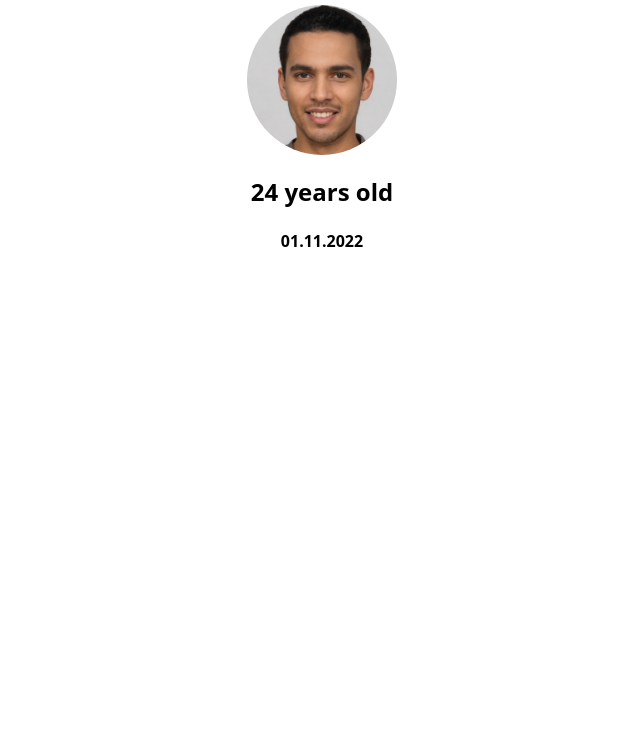
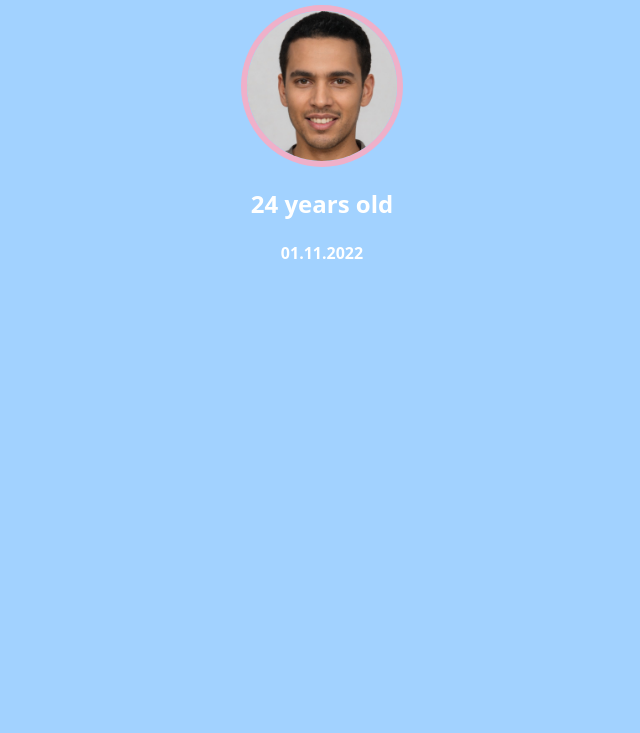
Before and after one commit to patrikkusnir1/birthday-webpage, a plain HTML site: page index.html in a window 1280 px wide. Shown: the part 67-800 px from the top of the page, without its empty margins (318-958 px from the left). Drawn offline with Linux system fonts and the light colour scheme; a web font is replaced by a local one.

Commit message:
add colors to the site

```diff
--- a/styles.css
+++ b/styles.css
@@ -1,20 +1,21 @@
 /*
 Challenge:
-Style the app according to the provided design.
-The font is called "Happy Monkey" and can be
-embedded via Google Fonts.
+Add colors to the site based on the provided design.
 
-Don't know how to make an image round? Google it!
-Also, consider how you should select the image
-(class vs id vs element selector).
+pink: #EFB0C9
+blue: #a2d2ff
+white: #ffffff
 */
-
 body {
   text-align: center;
   font-family: "Happy Monkey", system-ui;
+  background: #a2d2ff;
+  color: #ffffff;
 }
 
 #bff-img {
   width: 150px;
   border-radius: 50%;
+  /* background: #EFB0C9; */
+  border: 6px solid #EFB0C9;
 }
```
